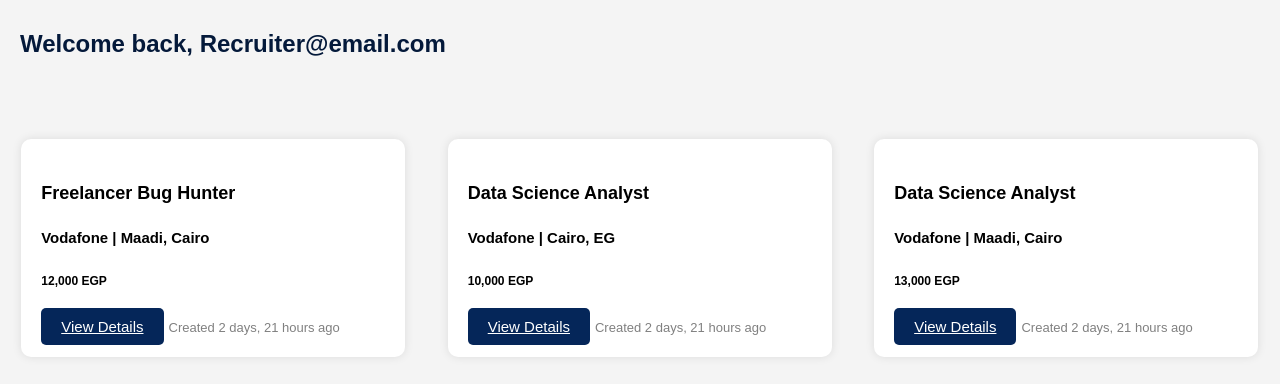
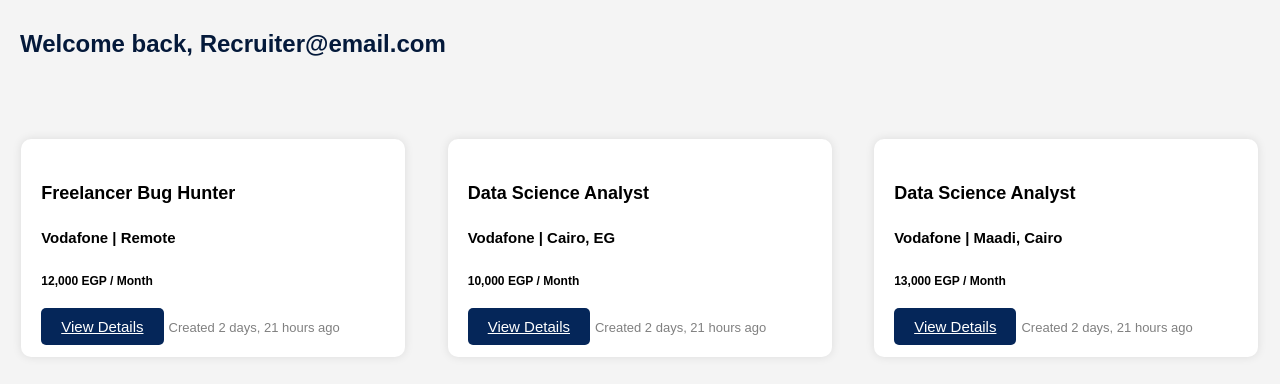
Before and after one commit to mu57f4/Web-Project-Job-Search-Website, a Django app: page /dashboard/ in a window 1280 px wide. Shown: the part 48-432 px from the top of the page. Run offline with Django 5.2, Linux system fonts and the light colour scheme; a user stored in the database is signed in; data comes from the database, SQL or seed files in the repository.

Commit message:
Updated job card

```diff
--- a/templates/dashboard/home.html
+++ b/templates/dashboard/home.html
@@ -37,8 +37,16 @@
     <div class="card">
         <div class="card-body">
             <h4 class="card-title">{{job.title}}</h4>
+            {% if job.job_type == 'Remote' %}
+            <h5>{{job.company}} | Remote</h5>
+            {% else %}
             <h5>{{job.company}} | {{job.location}}</h5>
-            <h6>{{job.salary | intcomma}} EGP</h6>
+            {% endif %}
+            {% if job.salary == 0 %}
+            <h6>N/A EGP / Month</h6>
+            {% else %}
+            <h6>{{job.salary | intcomma}} EGP / Month</h6>
+            {% endif %}
             <a href="{% url 'job:job_detail' job.pk %}" class="details-btn">View Details</a>
             <small class="card-date">Created {{job.timestamp | naturaltime}}</small>
         </div>
```
